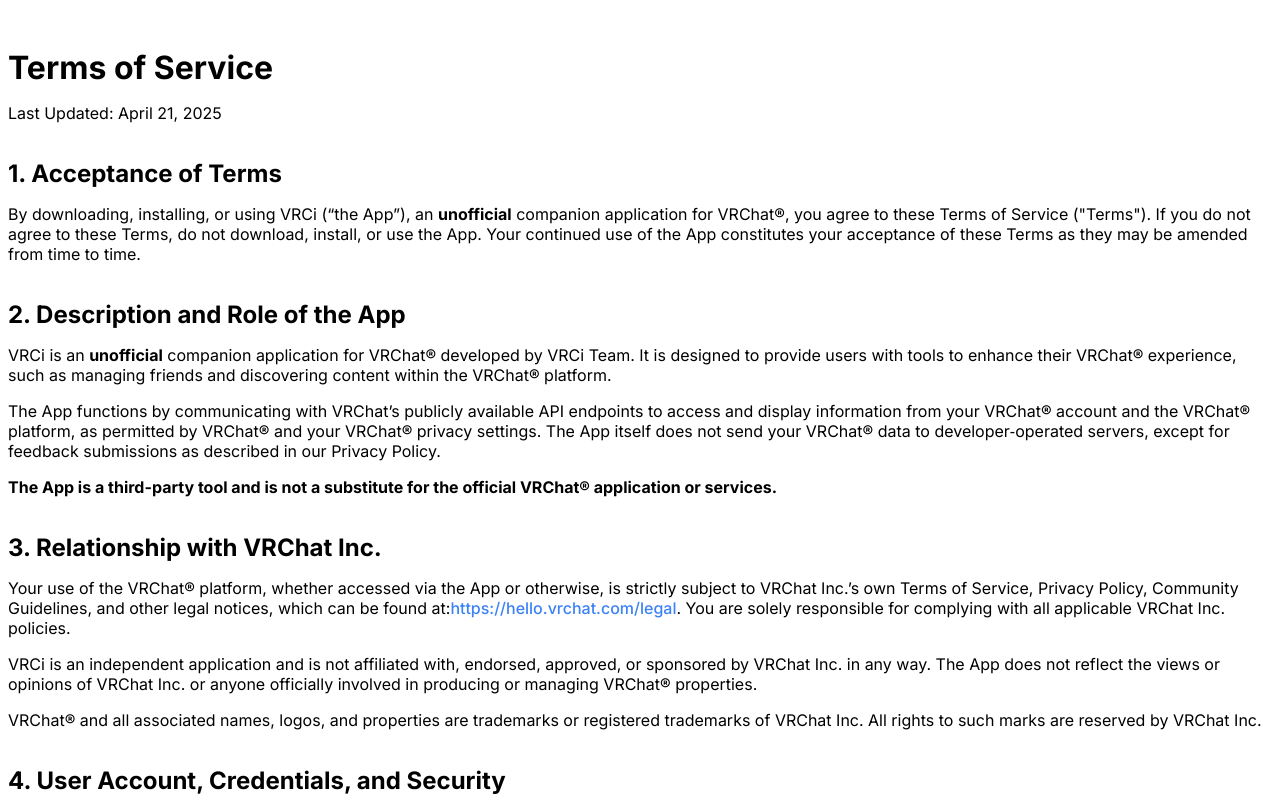
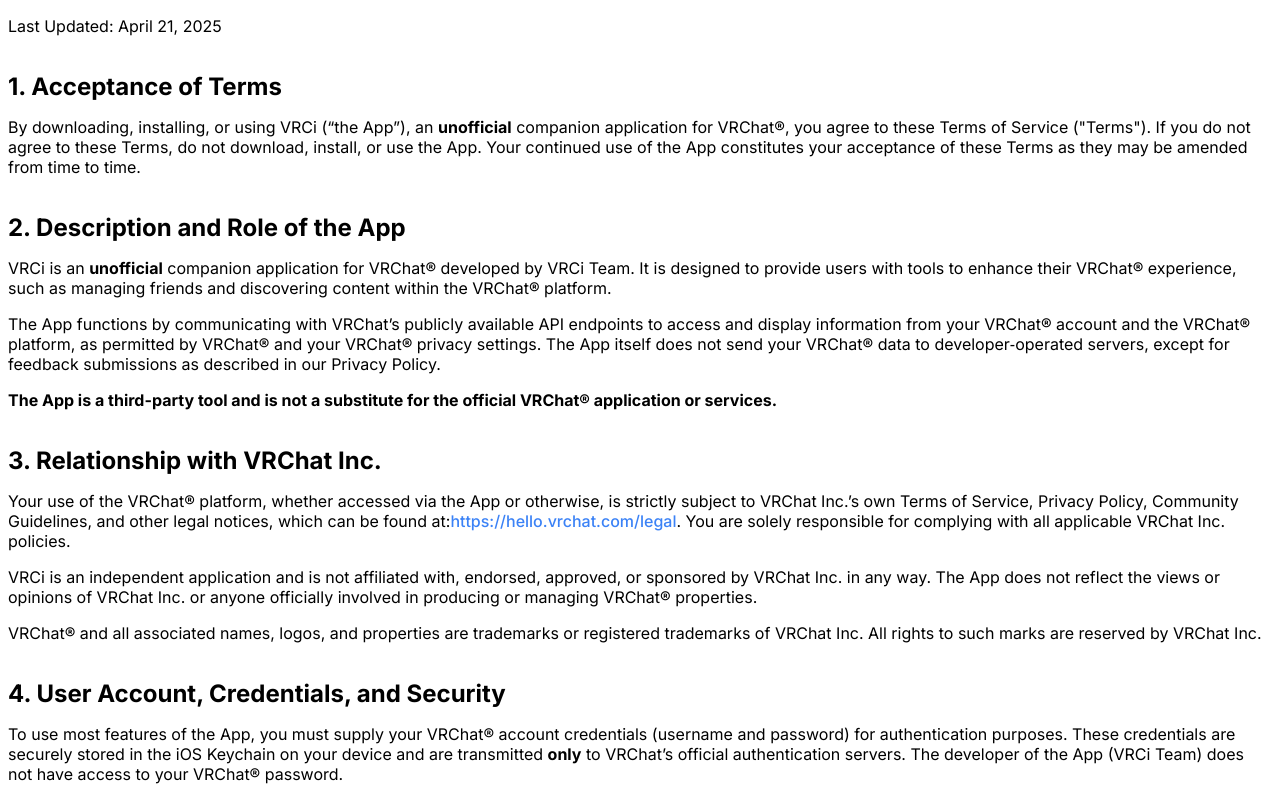
Before and after one commit to refiaa/vrci_eula_deploy, a Next.js app: page /terms in a window 1280 px wide. Shown: the top 800 px of the page. Built offline with nearby package versions, Linux system fonts and the light colour scheme.

Commit message:
no header

```diff
--- a/src/app/privacy/page.tsx
+++ b/src/app/privacy/page.tsx
@@ -1,8 +1,6 @@
 export default function PrivacyPolicy() {
     return (
         <div className="prose prose-slate max-w-none">
-            <h1 className="text-3xl font-bold mb-6">Privacy Policy</h1>
-
             <p className="mb-4">
                 Last Updated: {new Date().toLocaleDateString('en-US', { year: 'numeric', month: 'long', day: 'numeric' })}
             </p>
--- a/src/app/terms/page.tsx
+++ b/src/app/terms/page.tsx
@@ -1,8 +1,6 @@
 export default function TermsOfService() {
     return (
         <div className="prose prose-slate max-w-none">
-            <h1 className="text-3xl font-bold mb-6">Terms of Service</h1>
-
             <p className="mb-4">
                 Last Updated: {new Date().toLocaleDateString('en-US', { year: 'numeric', month: 'long', day: 'numeric' })}
             </p>
```
